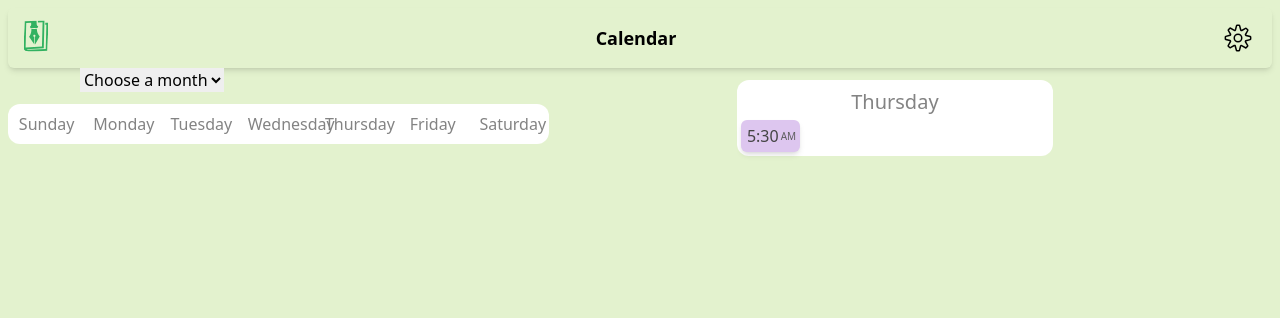
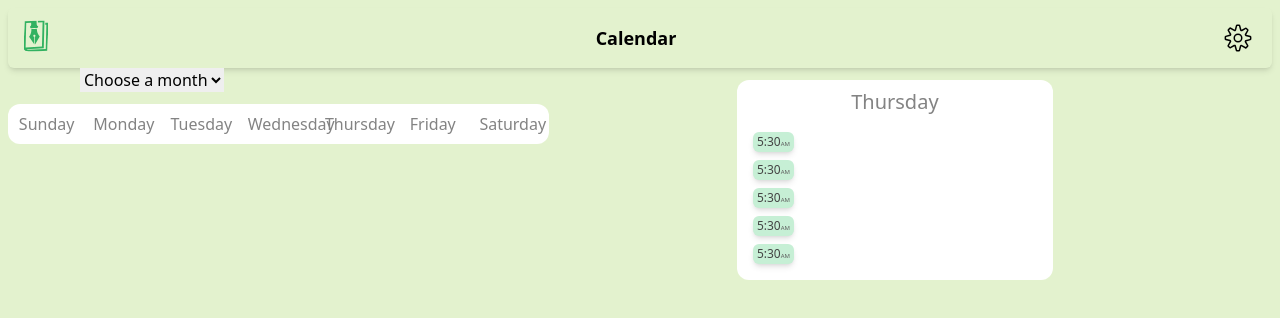
Before and after one commit to siavashahmadi/Planr, a React (Vite) app: page / in a window 1280 px wide. Shown: the top 318 px of the page. Built offline with nearby package versions, Linux system fonts and the light colour scheme.

Commit message:
minor tailwind changes

```diff
--- a/src/components/DailyView.tsx
+++ b/src/components/DailyView.tsx
@@ -1,12 +1,23 @@
+import Task from "./Task";
+
 const DailyView = () => {
   return (
     <div className="invisible lg:visible w-1/4 mt-3 ml-2 bg-white rounded-xl">
       <div className="text-bold text-xl mt-2 text-[#838383]">Thursday</div>
-      <div className="shadow-md flex justify-between m-1 bg-[#ddc6ef] rounded-md h-8 hover:scale-125 cursor-pointer transition w-fit">
+      {/* <div className="shadow-md flex justify-between m-1 bg-[#ddc6ef] rounded-md h-8 hover:scale-125 cursor-pointer transition w-fit">
         <div className="flex justify-center items-center ml-1 mr-1">
           <div className="text-md m-0.5 text-[#444444]">5:30</div>
-          <div className="text-[length:var(--xxs)] text-[#5d5d5d]">AM</div>
+          <div className="text-[length:var(--xxs)] m-0.5 mt-1 text-[#5d5d5d]">
+            AM
+          </div>
         </div>
+      </div> */}
+      <div className="m-3 flex flex-col">
+        <Task />
+        <Task />
+        <Task />
+        <Task />
+        <Task />
       </div>
     </div>
   );
--- a/src/components/Day.tsx
+++ b/src/components/Day.tsx
@@ -12,18 +12,7 @@ const Day: React.FC<DayProps> = (props) => {
 
   return (
     <div className=" bg-white border-slate-100 h-52 hover:scale-110 transition hover:shadow-lg rounded-md">
-      <div className="grid grid-cols-4">
-        <Task />
-        <Task />
-        <Task />
-        <Task />
-        <Task />
-        <Task />
-        <Task />
-        <Task />
-        <Task />
-        <Task />
-        <Task />
+      <div className="grid grid-cols-3 xl:grid-cols-4">
         <Task />
         <Task />
         <Task />
--- a/src/components/Month.tsx
+++ b/src/components/Month.tsx
@@ -1,7 +1,6 @@
 // Month.tsx
 import React from "react";
 import Day from "./Day";
-import SelectFormField from "./SelectFormField";
 
 interface MonthProps {
   monthIndex: number;
--- a/src/components/Task.tsx
+++ b/src/components/Task.tsx
@@ -3,7 +3,7 @@ const Task = () => {
     <div className="shadow-md flex justify-between m-1 bg-[#c6efd5] rounded-md h-5 hover:scale-125 cursor-pointer transition w-fit">
       <div className="flex justify-center items-center mr-1 ml-1">
         <div className="text-xs text-[#444444]">5:30</div>
-        <div className="text-[length:var(--xxxs)] text-[#5d5d5d]">AM</div>
+        <div className="text-[length:var(--xxxs)] text-[#5d5d5d] mt-1">AM</div>
       </div>
     </div>
   );
```
